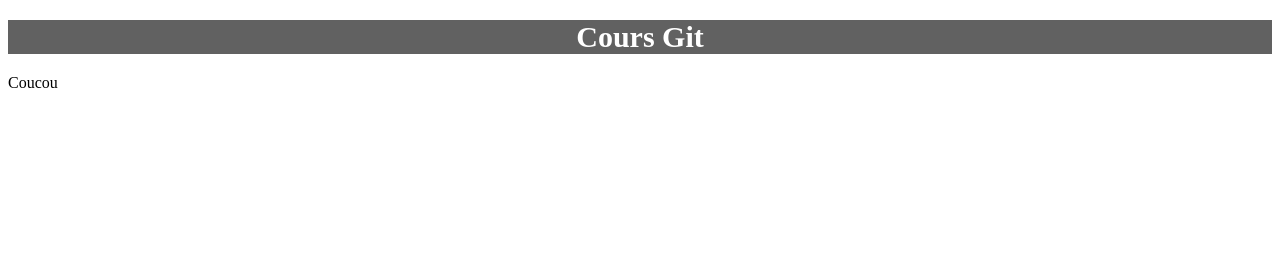
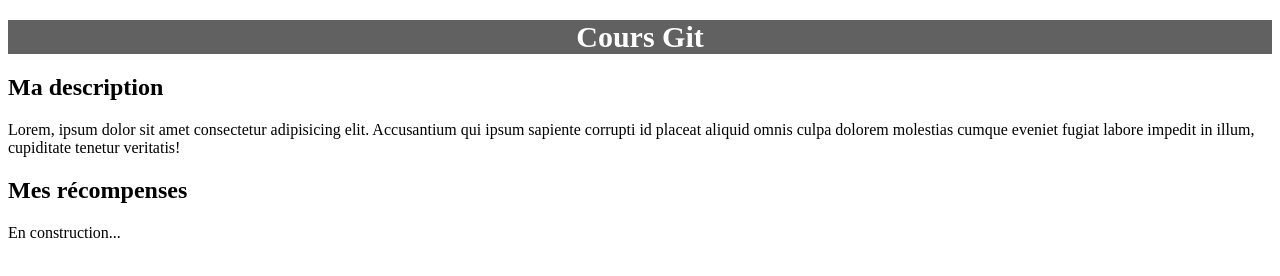
Before and after one commit to lorenacloart/mon_site, a plain HTML site: page index.html in a window 1280 px wide. Drawn offline with Linux system fonts and the light colour scheme.

Commit message:
Ajout d'une autre div Mes récompenses

```diff
--- a/index.html
+++ b/index.html
@@ -12,7 +12,14 @@
 	<h1 id="top-banner">Cours Git</h1>
 
 	<div>
-		<p>Coucou</p>
+		<h2>Ma description</h2>
+		<p>Lorem, ipsum dolor sit amet consectetur adipisicing elit. Accusantium qui ipsum sapiente corrupti id placeat aliquid omnis culpa dolorem molestias cumque eveniet fugiat labore impedit in illum, cupiditate tenetur veritatis!</p>
+	</div>
+
+
+	<div>
+		<h2>Mes récompenses</h2>
+		<p>En construction...</p>
 	</div>
 
 </body>
```
